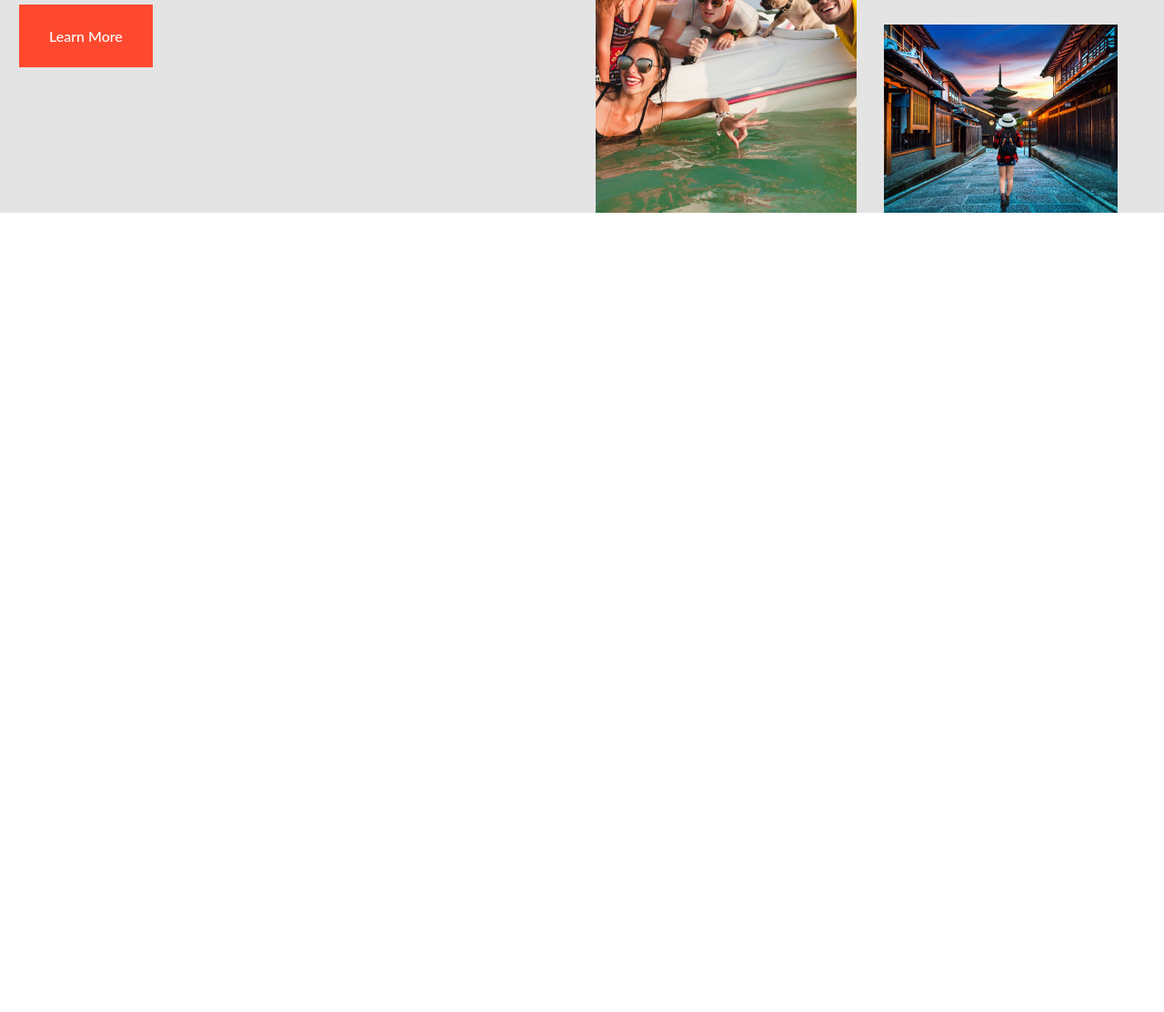
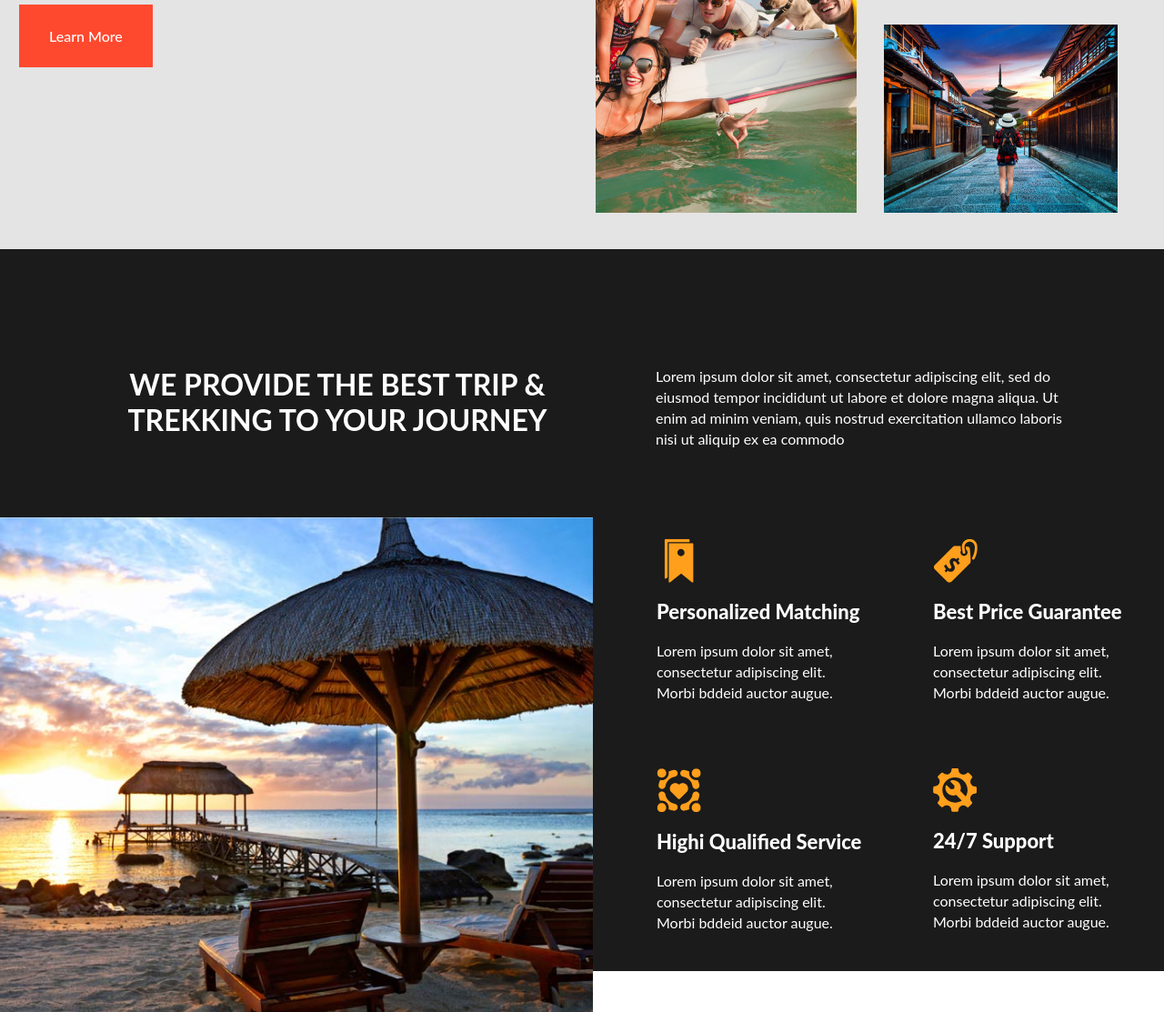
Before and after one commit to BigHeadliner/travel-agency-website, a website: page app/index.html in a window 1280 px wide. Shown: the part 2489-3602 px from the top of the page at 91% size. Before the commit the page ends 2723 px from the top, so only its background shows below. Drawn offline with Linux system fonts and the light colour scheme.

Commit message:
benefit section ready

```diff
--- a/app/index.html
+++ b/app/index.html
@@ -166,6 +166,72 @@
        </div>
     </section>
 
+    <section class="benefits">
+        <div class="container">
+        <div class="benefits__wrapper">
+           <div class="benefits__img">
+             <h3 class="benefits__img-title">
+                WE  PROVIDE  THE  BEST  TRIP &
+                TREKKING  TO YOUR  JOURNEY
+             </h3>
+             <img class="benefits__img-photo" src="images/benefits/vacation.jpg" alt="beach sunbed umbrella">
+           </div>
+           <div class="benefits__content">
+            <p class="benefits__content-text">
+                Lorem ipsum dolor sit amet, consectetur adipiscing elit, sed do
+                eiusmod tempor incididunt ut labore et dolore magna aliqua. Ut
+                enim ad minim veniam, quis nostrud exercitation ullamco laboris
+                nisi ut aliquip ex ea commodo
+            </p>
+
+            <div class="benefits__content-items">
+
+                <div class="benefits__content-item">
+                    <img class="benefits__content-item-img" src="images/benefits/personalized.svg" alt="">
+                    <h5 class="benefits__content-item-title">Personalized Matching</h5>
+                    <p class="benefits__content-item-description">
+                        Lorem ipsum dolor sit amet,
+                        consectetur adipiscing elit. Morbi
+                        bddeid auctor augue.
+                    </p>
+                </div>
+
+                <div class="benefits__content-item">
+                    <img class="benefits__content-item-img" src="images/benefits/price.svg" alt="">
+                    <h5 class="benefits__content-item-title">Best Price Guarantee</h5>
+                    <p class="benefits__content-item-description">
+                        Lorem ipsum dolor sit amet,
+                        consectetur adipiscing elit. Morbi
+                        bddeid auctor augue.
+                    </p>
+                </div>
+
+                <div class="benefits__content-item">
+                    <img class="benefits__content-item-img" src="images/benefits/service.svg" alt="">
+                    <h5 class="benefits__content-item-title">Highi Qualified Service</h5>
+                    <p class="benefits__content-item-description">
+                        Lorem ipsum dolor sit amet,
+                        consectetur adipiscing elit. Morbi
+                        bddeid auctor augue.
+                    </p>
+                </div>
+
+                <div class="benefits__content-item">
+                    <img class="benefits__content-item-img" src="images/benefits/support.svg" alt="">
+                    <h5 class="benefits__content-item-title">24/7 Support</h5>
+                    <p class="benefits__content-item-description">
+                        Lorem ipsum dolor sit amet,
+                        consectetur adipiscing elit. Morbi
+                        bddeid auctor augue.
+                    </p>
+                </div>
+
+            </div>
+           </div>
+         </div>
+        </div>
+    </section>
+
     <script src="js/main.min.js"></script>
 </body>
 
--- a/app/scss/style.scss
+++ b/app/scss/style.scss
@@ -238,23 +238,24 @@
     }
 }
 
-.about{
+.about {
     background-color: #e4e4e4;
     padding-top: 128px;
 
- &__inner{
+    &__inner {
         display: flex;
         justify-content: space-between;
+        padding-bottom: 40px;
     }
 
-   &__suptitle{
-     color:$main-orange;
+    &__suptitle {
+        color: $main-orange;
         font-size: 15px;
         padding-left: 107px;
         position: relative;
         margin: 7px 0 40px;
 
-     &::before{
+        &::before {
             content: '';
             height: 1px;
             width: 77px;
@@ -265,26 +266,26 @@
         }
     }
 
-   &__title{
-    @extend  %lato-600;
+    &__title {
+        @extend %lato-600;
         font-size: 48px;
         line-height: 57px;
         max-width: 297px;
         margin-bottom: 20px;
     }
 
-   &__text{
+    &__text {
         color: #4A4949;
         max-width: 500px;
         margin-bottom: 40px;
     }
 
-    .casual-btn{
+    .casual-btn {
         padding: 20px 30px;
         display: inline-block;
     }
 
-    &__images{
+    &__images {
         max-width: 605px;
         height: 610px;
         display: grid;
@@ -293,7 +294,7 @@
         grid-gap: 30px;
     }
 
-       &__img-company-looks-map{
+    &__img-company-looks-map {
         grid-column-start: 1;
         grid-column-end: 2;
         grid-row-start: 1;
@@ -302,23 +303,89 @@
     }
 
 
-      &__img-company-in-pool{
+    &__img-company-in-pool {
         grid-row-start: 2;
         grid-row-end: 4;
     }
 
-      &__img-girl-with-backpack{
+    &__img-girl-with-backpack {
         grid-row-start: 3;
         grid-row-end: 4;
         margin-top: -70px;
     }
 
+}
+
+.benefits {
+    background-color: #1B1B1B;
+    padding-top: 127px;
+    color: #FFF;
+
+    &__wrapper {
+        display: flex;
+        justify-content: space-between;
+        position: relative;
+    }
+
+    &__img {
+        border: 1px solid transparent;
+        width: 100%;
+        max-width: 700px;
+        text-align: center;
+        padding: 0 15px;
+    }
+
+    &__img-title {
+        max-width: 470px;
+        margin: 0 auto;
+        line-height: 29px;
+        line-height: 39px;
+        margin-bottom: 585px;
+    }
+
+    &__img-photo {
+        display: inline-block;
+        position: absolute;
+        top: 167px;
+        left: -73px;
+    }
+
+    &__content-text {
+        max-width: 450px;
+        margin-bottom: 97px;
+    }
+
+    &__content-items {
+        display: grid;
+        grid-template-columns: repeat(2, 1fr);
+        grid-template-rows: repeat(2, 1fr);
+        grid-gap: 70px;
+        max-width: 555px;
+    }
+
+    &__content-item {
+        max-width: 250px;
+        border: 1px solid transparent;
+    }
+
+    &__content-item-img {
+        margin-bottom: 20px;
+    }
+
+    &__content-item-title {
+        font-size: 22px;
+        @extend %lato-800;
+        margin-bottom: 20px;
+    }
+
+    &__img-title {
+        @extend %lato-700;
+        font-size: 32px;
+
+    }
 
 }
 
 
 
-
-
-
 @import 'media';
```
Also changed, not shown: app/css/style.min.css, app/images/benefits/personalized.svg (added), app/images/benefits/price.svg (added), app/images/benefits/service.svg (added), app/images/benefits/support.svg (added), app/images/benefits/vacation.jpg (added). Lines whose indentation alone changed are shown as unchanged.
